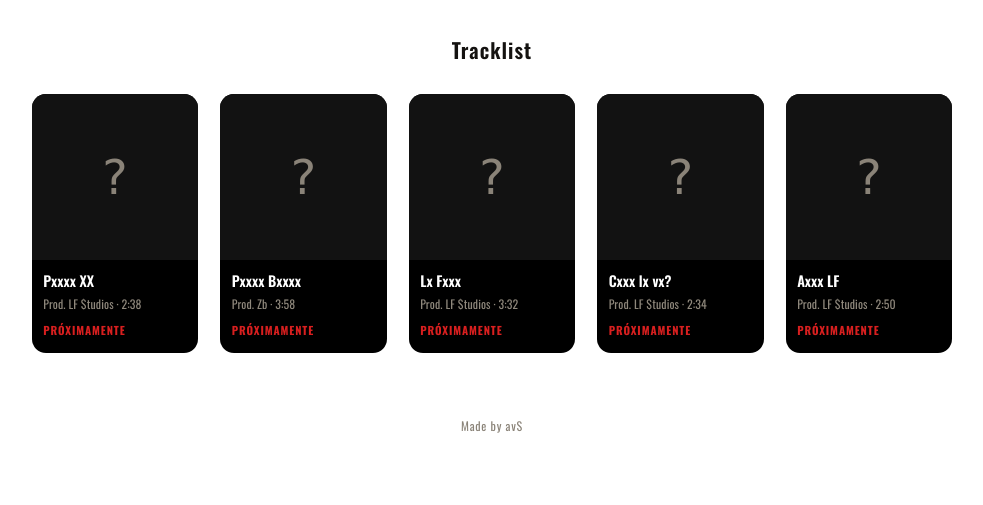
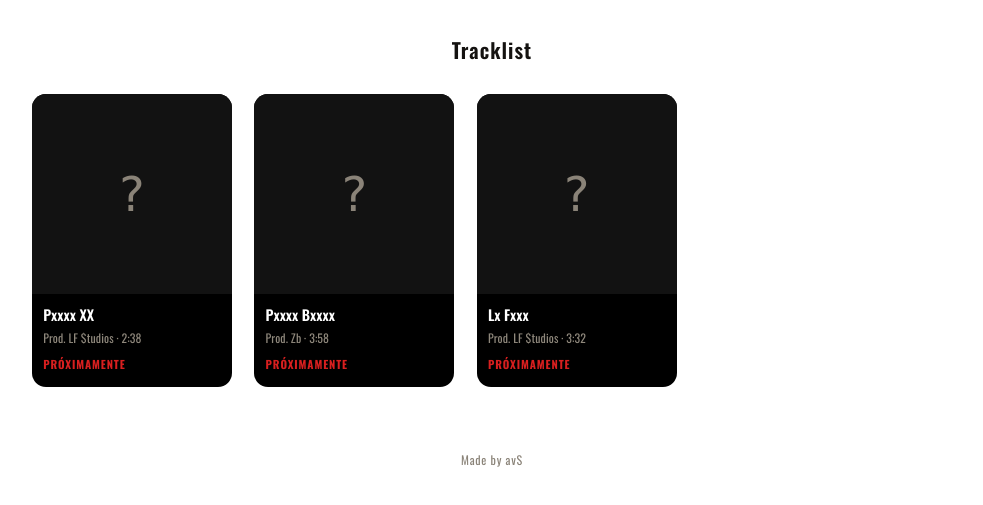
Before and after one commit to asvaaS/losfratelosvol1, a plain HTML site: page index.html in a window 1280 px wide. Shown: the part 545-1050 px from the top of the page, without its empty margins (148-1131 px from the left). Before the commit the page ends 1027 px from the top, so only its background shows below. Drawn offline with nearby package versions, Linux system fonts and the light colour scheme; a web font is replaced by a local one.

Commit message:
Update index.html

```diff
--- a/index.html
+++ b/index.html
@@ -263,23 +263,6 @@
             <span class="track-meta">Prod. LF $tudios · 3:32</span>
             <span class="track-status">PRÓXIMAMENTE</span>
           </div>
-        </div>
-        <div class="track-card">
-          <div class="track-cover">?</div>
-          <div class="track-info">
-            <span class="track-title">Cxxx lx vx?</span>
-            <span class="track-meta">Prod. LF $tudios · 2:34</span>
-            <span class="track-status">PRÓXIMAMENTE</span>
-          </div>
-        </div>
-        <div class="track-card">
-          <div class="track-cover">?</div>
-          <div class="track-info">
-            <span class="track-title">Axxx LF</span>
-            <span class="track-meta">Prod. LF $tudios · 2:50</span>
-            <span class="track-status">PRÓXIMAMENTE</span>
-          </div>
-        </div>
       </div>
     </section>
 
```
